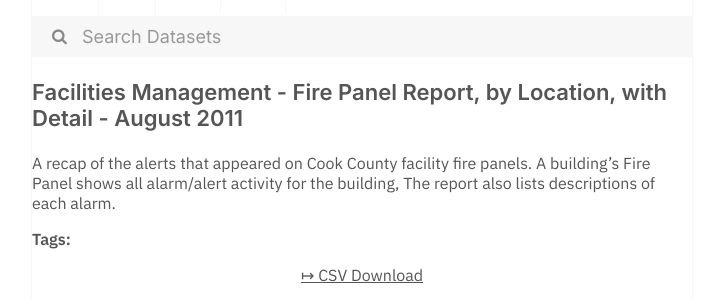
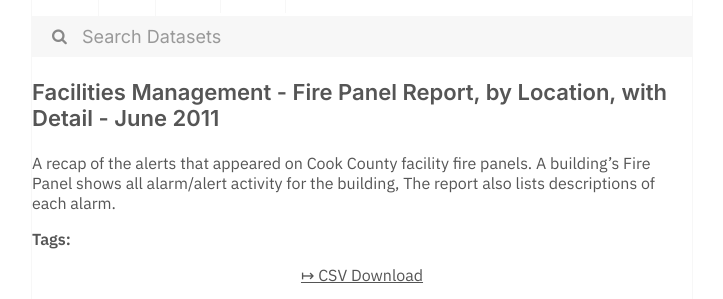
Before and after one commit to dayda-entities/cook-county-of-illinois, a Jekyll site: the page built from _posts/2020-11-10-facilities-management-fire-pan.md, in a window 1280 px wide. Shown: the part 269-568 px from the top of the page, without its empty margins (278-1001 px from the left). Built offline with Jekyll 4.4.1, drawn with Linux system fonts in a browser that asks for light colours.

Commit message:
Publish Data

```diff
--- a/_posts/2020-11-10-facilities-management-fire-pan.md
+++ b/_posts/2020-11-10-facilities-management-fire-pan.md
@@ -1,19 +1,19 @@
 ---
 title: >-
-  Facilities Management - Fire Panel Report, by Location, with Detail - August
+  Facilities Management - Fire Panel Report, by Location, with Detail - June
   2011
-created: '2020-11-10T16:57:31.957489'
-modified: '2020-11-10T16:57:31.957500'
+created: '2020-11-10T16:57:07.963983'
+modified: '2020-11-10T16:57:07.963990'
 state: active
 type: dataset
 tags: []
 groups:
   - Local Government
 csv_url: >-
-  https://datacatalog.cookcountyil.gov/api/views/gw67-49cq/rows.csv?accessType=DOWNLOAD
+  https://datacatalog.cookcountyil.gov/api/views/26vc-nmf3/rows.csv?accessType=DOWNLOAD
 json_url: >-
-  https://datacatalog.cookcountyil.gov/api/views/gw67-49cq/rows.json?accessType=DOWNLOAD
+  https://datacatalog.cookcountyil.gov/api/views/26vc-nmf3/rows.json?accessType=DOWNLOAD
 layout: post
 
 ---
-A recap of the alerts that appeared on Cook County facility fire panels.  A building's Fire Panel shows all alarm/alert activity for the building,  The report also lists descriptions of each alarm.
+A recap of the alerts that appeared on Cook County facility fire panels. A building's Fire Panel shows all alarm/alert activity for the building, The report also lists descriptions of each alarm.
```
